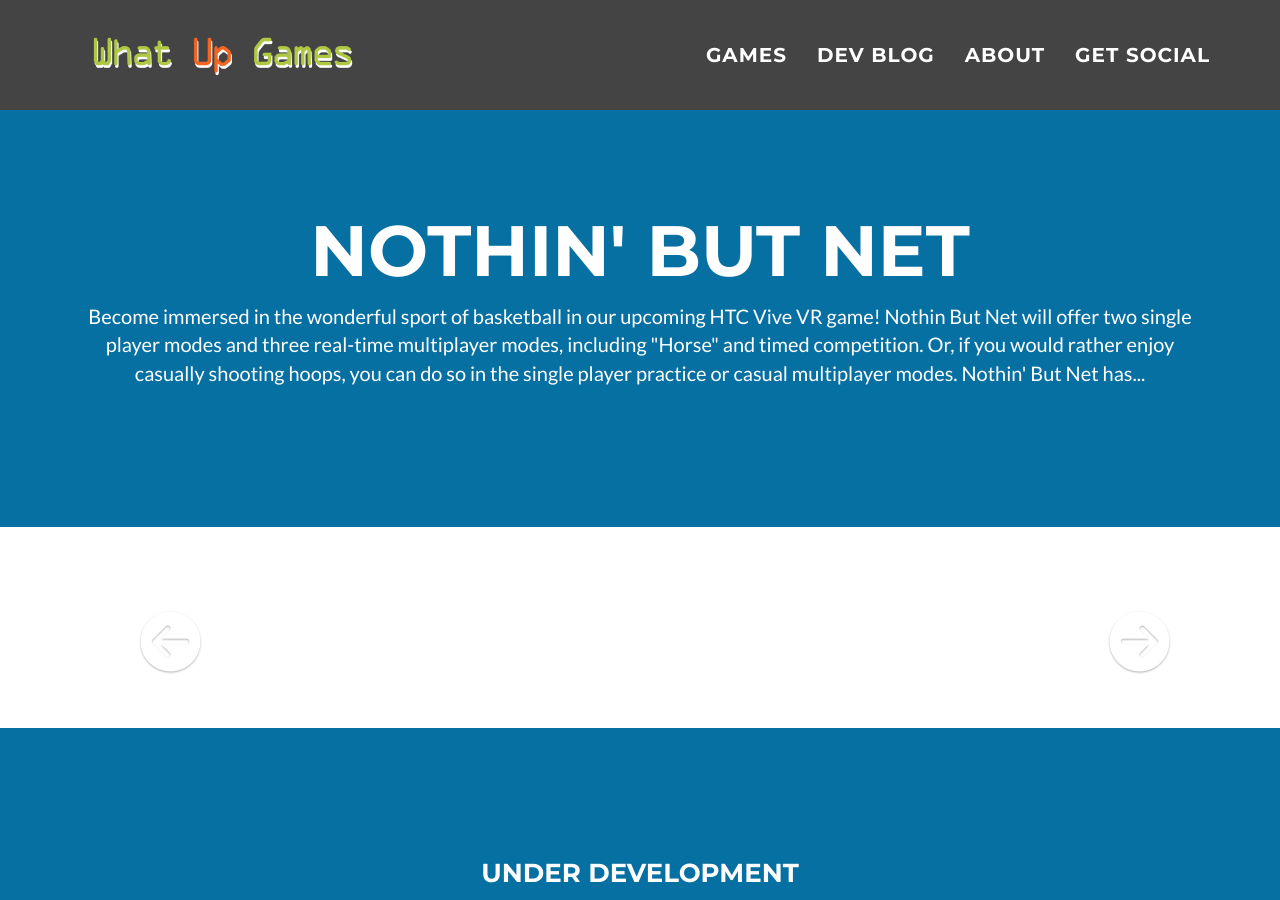
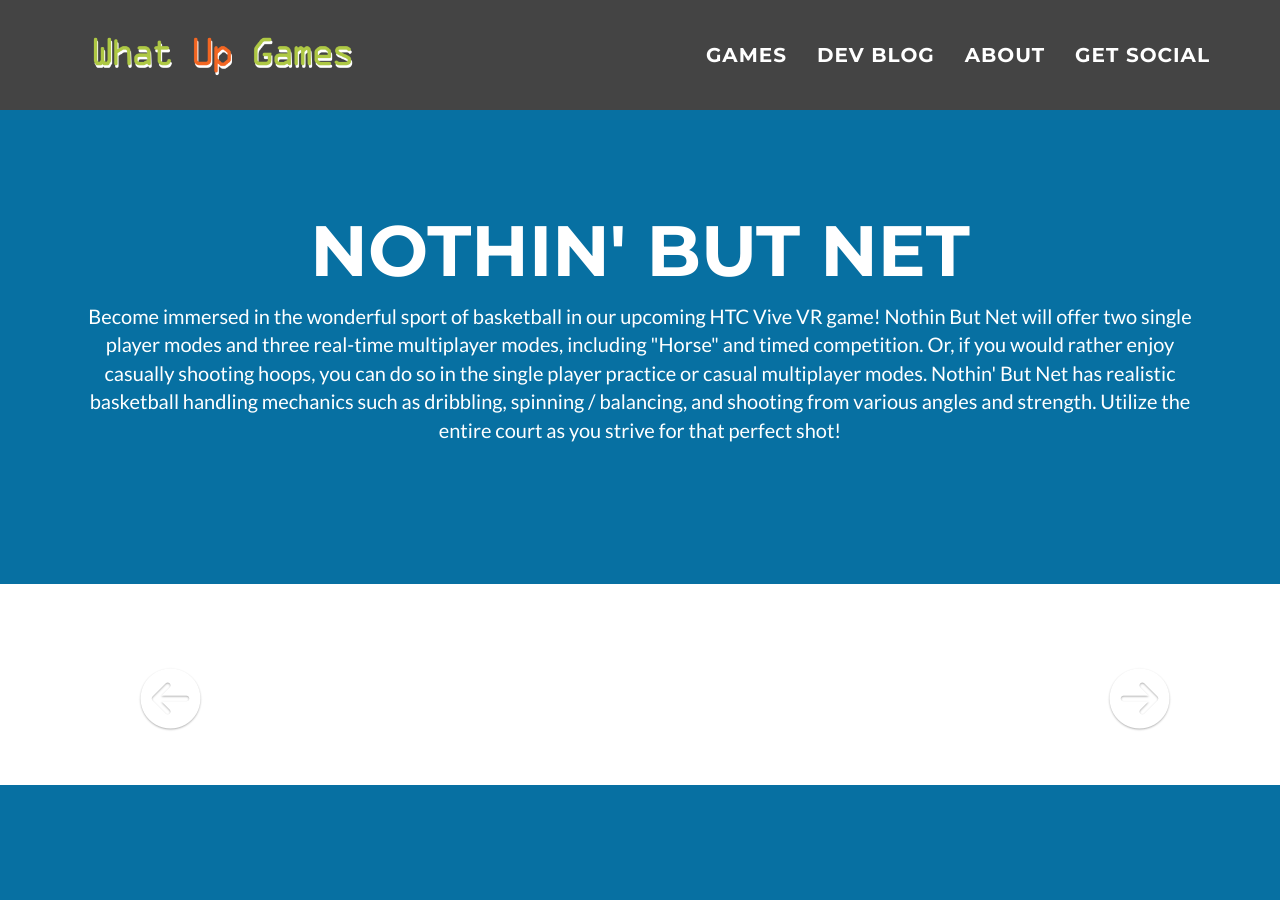
Before and after one commit to What-Up-Games/What-Up-Games, a Jekyll site: the page built from NothinButNet/index.html, in a window 1280 px wide and 900 px high. Built offline with Jekyll 4.4.1, drawn with Linux system fonts in a browser that asks for light colours; nearby versions of some CDN libraries; library files that are not in the unit come from our copies.

Commit message:
Updating Basketball VR to Nothin But Net

```diff
--- a/NothinButNet/index.html
+++ b/NothinButNet/index.html
@@ -2,7 +2,7 @@
 layout: game
 folderPath: NothinButNet
 game: Nothin' But Net
-friendlyDescription: Become immersed in the wonderful sport of basketball in our upcoming HTC Vive VR game! Nothin But Net will offer two single player modes and three real-time multiplayer modes, including "Horse" and timed competition. Or, if you would rather enjoy casually shooting hoops, you can do so in the single player practice or casual multiplayer modes. Nothin' But Net has...
+friendlyDescription: Become immersed in the wonderful sport of basketball in our upcoming HTC Vive VR game! Nothin But Net will offer two single player modes and three real-time multiplayer modes, including "Horse" and timed competition. Or, if you would rather enjoy casually shooting hoops, you can do so in the single player practice or casual multiplayer modes. Nothin' But Net has realistic basketball handling mechanics such as dribbling, spinning / balancing, and shooting from various angles and strength. Utilize the entire court as you strive for that perfect shot!
 platform: Nothin' But Net has been approved for Steam release! We are currently putting on the finishing touches and plan to release it in August 2016.
 status: Development
 ---
--- a/_data/gameDetails.yml
+++ b/_data/gameDetails.yml
@@ -3,7 +3,7 @@
 game:
 - title: Nothin' But Net
   status: Under Development
-  description: Become immersed in the wonderful sport of basketball in our upcoming HTC Vive VR game! Nothin But Net will offer two single player modes and three real-time multiplayer modes, including "Horse" and timed competition. Or, if you would rather enjoy casually shooting hoops, you can do so in the single player practice or casual multiplayer modes. Nothin' But Net has realistic basketball handling mechanics such as dribbling, spinning / balancing, and shooting from various angles and strength. Utilize the entire court as you strive for that perfect shot!
+  description: Become immersed in the wonderful sport of basketball in our upcoming HTC Vive VR game! Nothin But Net will offer two single player modes and three real-time multiplayer modes, including "Horse" and timed competition. Or, if you would rather enjoy casually shooting hoops, you can do so in the single player practice or casual multiplayer modes. Nothin' But Net has realistic basketball handling mechanics such as...
   image: frontPage.png
   folderPath: NothinButNet
 - title: Battle Tub
```
